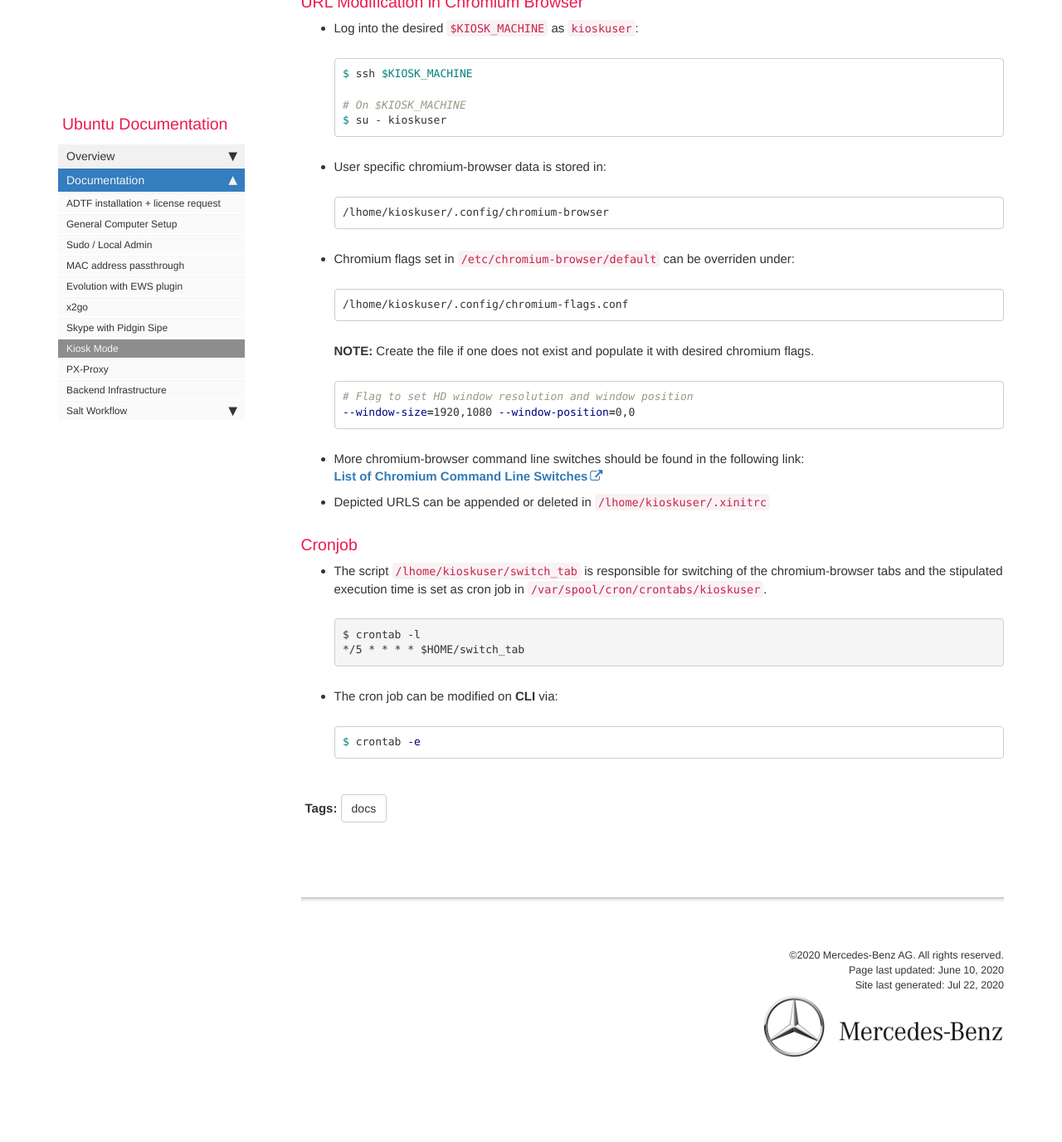
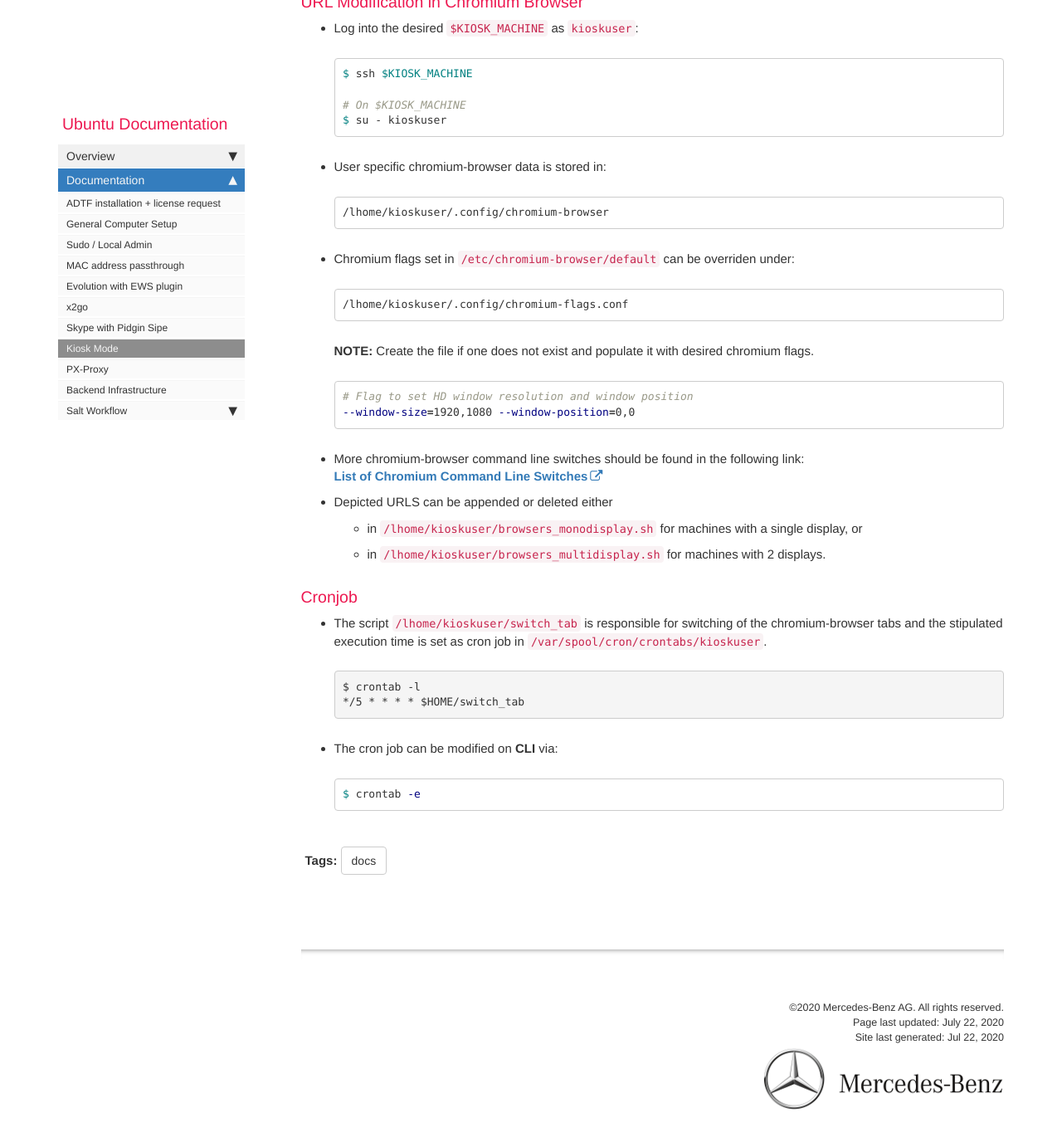
Before and after one commit to RajputPawan/Prometheus, a Jekyll site: the page built from pages/docs/kiosk.md, in a window 1280 px wide and 1400 px high, scrolled down 918 px. Shown: the top 1376 px of the window at 83% size. Built offline with Jekyll 4.4.1, drawn with Linux system fonts in a browser that asks for light colours; comment, search, counter and statistics services are not loaded; before the commit the page ends 2255 px from its top, so only the background shows below that.

Commit message:
modified URL depiction and modification for different displays (#43)

```diff
--- a/pages/docs/kiosk.md
+++ b/pages/docs/kiosk.md
@@ -4,7 +4,7 @@ permalink: kiosk.html
 sidebar: default_sidebar
 tags: [docs]
 keywords: kiosk
-last_updated: June 10, 2020
+last_updated: July 22, 2020
 toc: true
 folder: docs
 ---
@@ -58,7 +58,9 @@ emtc_ee1_kiosk-$HOSTNAME
 
 * More chromium-browser command line switches should be found in the following link:
  **[List of Chromium Command Line Switches](https://peter.sh/experiments/chromium-command-line-switches/)**
-* Depicted URLS can be appended or deleted in `/lhome/kioskuser/.xinitrc`
+* Depicted URLS can be appended or deleted either
+  * in `/lhome/kioskuser/browsers_monodisplay.sh` for machines with a single display, or
+  * in `/lhome/kioskuser/browsers_multidisplay.sh` for machines with 2 displays.
 
 ### Cronjob
 
```
